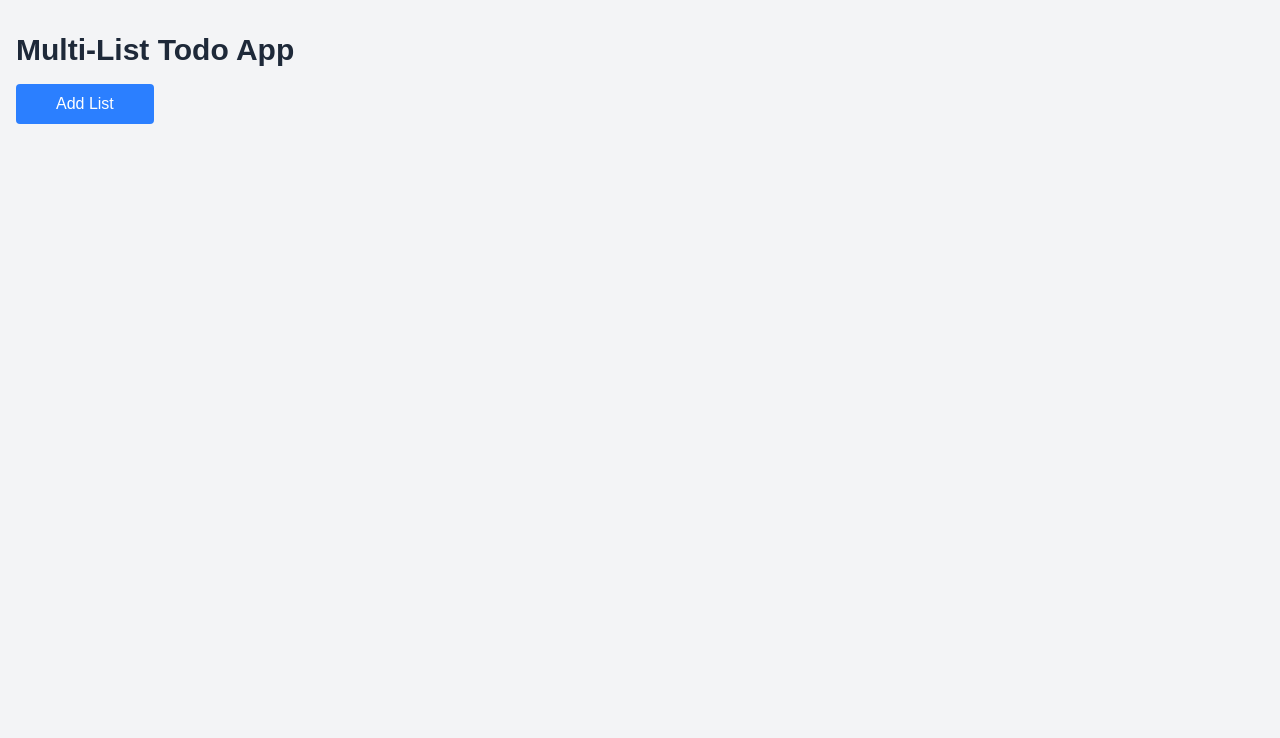
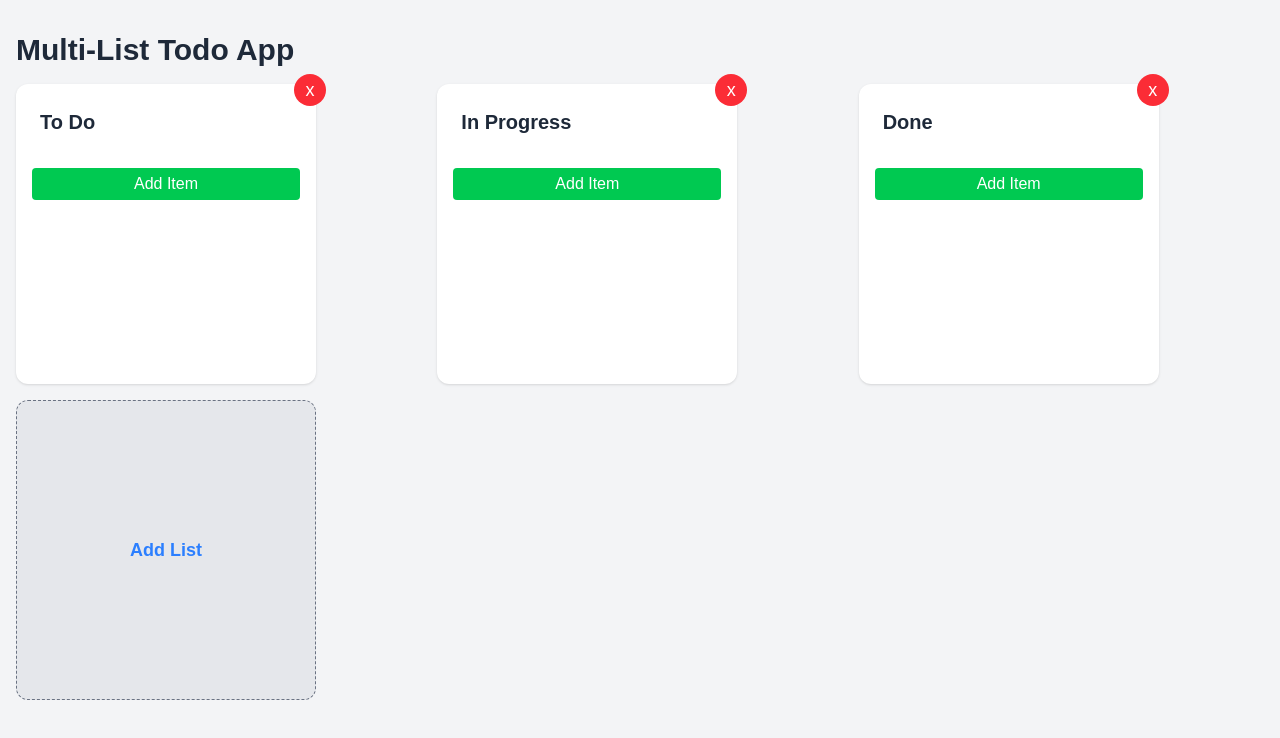
Before and after one commit to NZpatelK/listup, a Next.js app: page / in a window 1280 px wide. Shown: the top 738 px of the page. Built offline with nearby package versions, Linux system fonts and the light colour scheme.

Commit message:
create add item clickable

```diff
--- a/src/app/components/Item.js
+++ b/src/app/components/Item.js
@@ -1,24 +1,23 @@
 'use client';
-import { useState } from "react";
 
 export default function Item({ item, updateItem, deleteItem }) {
-    const [text, setText] = useState(item.content);
-
   const handleChange = (e) => {
-        setText(e.target.value);
     updateItem({ ...item, content: e.target.value });
   };
 
   return (
-        <div className="flex items-center gap-2">
+    <div className="bg-gray-100 p-2 rounded flex items-center justify-between gap-2">
       <input
-                className="flex-grow p-2 border border-gray-200 rounded text-gray-800 focus:outline-none focus:ring-2 focus:ring-blue-500"
-                value={text}
+        className="flex-grow bg-transparent outline-none text-gray-800"
+        value={item.content}
         onChange={handleChange}
       />
-            <button className="text-red-500" onClick={() => deleteItem(item.id)}>
-                ❌
+      <button
+        onClick={() => deleteItem(item.id)}
+        className="text-white bg-red-500 px-2 py-1 rounded"
+      >
+        x
       </button>
     </div>
-    )
-};
+  );
+}
--- a/src/app/components/List.js
+++ b/src/app/components/List.js
@@ -1,53 +1,90 @@
 'use client';
-import { useState, useRef } from "react";
-import Item from "@/app/components/Item";
 
-export default function List({ list, updateList, deleteList }) {
+import { useState, useRef } from 'react';
+import Item from './Item';
+
+export default function List({
+  list,
+  updateList,
+  deleteList,
+  onItemDropFromOtherList,
+}) {
   const [title, setTitle] = useState(list.name);
   const [items, setItems] = useState(list.items);
-    const dragItem = useRef();
-    const dragOverItem = useRef();
+
+  const dragItem = useRef(null);
+  const dragOverItem = useRef(null);
 
   const handleTitleChange = (e) => {
-        setTitle(e.target.value);
-        updateList({ ...list, name: e.target.value, items });
+    const newTitle = e.target.value;
+    setTitle(newTitle);
+    updateList({ ...list, name: newTitle, items });
   };
 
   const addItem = () => {
-        const newItem = { id: Date.now().toString(), content: "New Item" };
+    const newItem = { id: Date.now().toString(), content: 'New Item' };
     const newItems = [...items, newItem];
     setItems(newItems);
-        updateList({ ...list, name: title, items: newItems });
+    updateList({ ...list, items: newItems });
   };
 
   const updateItem = (updatedItem) => {
     const newItems = items.map((i) => (i.id === updatedItem.id ? updatedItem : i));
     setItems(newItems);
-        updateList({ ...list, name: title, items: newItems });
+    updateList({ ...list, items: newItems });
   };
 
   const deleteItem = (id) => {
     const newItems = items.filter((i) => i.id !== id);
     setItems(newItems);
-        updateList({ ...list, name: title, items: newItems });
+    updateList({ ...list, items: newItems });
   };
 
-    const handleSort = () => {
-        const _items = [...items];
-        const draggedItemContent = _items.splice(dragItem.current, 1)[0];
-        _items.splice(dragOverItem.current, 0, draggedItemContent);
-        setItems(_items);
-        updateList({ ...list, name: title, items: _items });
+  const handleDragStart = (item, index) => {
+    dragItem.current = index;
+    window.dragPayload = { item, fromListId: list.id };
+  };
+
+  const handleDrop = () => {
+    const payload = window.dragPayload;
+    if (!payload) return;
+
+    if (payload.fromListId === list.id) {
+      const reorderedItems = [...items];
+      const [draggedItem] = reorderedItems.splice(dragItem.current, 1);
+      reorderedItems.splice(dragOverItem.current, 0, draggedItem);
+      setItems(reorderedItems);
+      updateList({ ...list, items: reorderedItems });
+    } else {
+      const newItems = [...items, payload.item];
+      setItems(newItems);
+      updateList({ ...list, items: newItems });
+
+      if (onItemDropFromOtherList) {
+        onItemDropFromOtherList(payload.fromListId, payload.item.id);
+      }
+    }
+
+    dragItem.current = null;
+    dragOverItem.current = null;
+    window.dragPayload = null;
   };
 
   return (
-        <div className="bg-white rounded-xl shadow p-4 relative">
+    <div
+      className="bg-white rounded-xl shadow p-4 relative w-[300px] min-h-[300px]"
+      onDrop={handleDrop}
+      onDragOver={(e) => e.preventDefault()}
+    >
       <input
         className="text-xl font-bold mb-2 w-full text-gray-800 focus:outline-none focus:ring-2 focus:ring-blue-500 rounded p-2"
         value={title}
         onChange={handleTitleChange}
       />
-            <button className="text-lg w-8 h-8 text-white bg-red-500 mb-2 rounded-full absolute top-[-10px] right-[-10px]" onClick={() => deleteList(list.id)}>
+      <button
+        className="text-lg w-8 h-8 text-white bg-red-500 mb-2 rounded-full absolute top-[-10px] right-[-10px]"
+        onClick={() => deleteList(list.id)}
+      >
         x
       </button>
       <div>
@@ -55,9 +92,8 @@ export default function List({ list, updateList, deleteList }) {
           <div
             key={item.id}
             draggable
-                        onDragStart={() => (dragItem.current = index)}
+            onDragStart={() => handleDragStart(item, index)}
             onDragEnter={() => (dragOverItem.current = index)}
-                        onDragEnd={handleSort}
             onDragOver={(e) => e.preventDefault()}
             className="mb-2 transition-transform duration-200 hover:scale-[1.05]"
           >
@@ -65,7 +101,10 @@ export default function List({ list, updateList, deleteList }) {
           </div>
         ))}
       </div>
-            <button className="mb-2 px-2 py-1 bg-green-500 text-white rounded w-[95%]" onClick={addItem}>
+      <button
+        className="mt-4 px-2 py-1 bg-green-500 text-white rounded w-full"
+        onClick={addItem}
+      >
         Add Item
       </button>
     </div>
--- a/src/app/components/TodoBoard.js
+++ b/src/app/components/TodoBoard.js
@@ -1,42 +1,103 @@
-"use client";
-import { useState, useEffect } from "react";
-import List from "@/app/components/List";
-import { v4 as uuidv4 } from "uuid";
+'use client';
+
+import { useState, useRef } from 'react';
+import List from '@/app/components/List';
+import { v4 as uuidv4 } from 'uuid';
 
 export default function TodoBoard() {
-  const [lists, setLists] = useState([]);
+  const dragItem = useRef(null);
+  const dragOverItem = useRef(null);
 
-  useEffect(() => {
-    // Load lists from DynamoDB
-  }, []);
+  const [lists, setLists] = useState([
+    {
+      id: uuidv4(),
+      // orderNo: 1,
+      name: 'To Do',
+      items: [],
+    },
+    {
+      id: uuidv4(),
+      // orderNo: 2,
+      name: 'In Progress',
+      items: [],
+    },
+    {
+      id: uuidv4(),
+      // orderNo: 3,
+      name: 'Done',
+      items: [],
+    },
+  ]);
 
-  const addList = () => {
-    const newList = { id: uuidv4(), name: "New List", items: [] };
-    setLists([...lists, newList]);
-    // Save to DynamoDB
+  const handleDragStart = (index) => {
+    dragItem.current = index;
+  };
+
+  const handleDragEnter = (index) => {
+    dragOverItem.current = index;
+  };
+
+  const handleDrop = () => {
+    const copyLists = [...lists];
+    const dragIndex = dragItem.current;
+    const dropIndex = dragOverItem.current;
+
+    if (dragIndex === dropIndex || dragIndex === null || dropIndex === null) return;
+
+    const draggedList = copyLists[dragIndex];
+    copyLists.splice(dragIndex, 1);
+    copyLists.splice(dropIndex, 0, draggedList);
+
+    setLists(copyLists);
+    dragItem.current = null;
+    dragOverItem.current = null;
   };
 
   const updateList = (updatedList) => {
-    const newLists = lists.map((l) => (l.id === updatedList.id ? updatedList : l));
-    setLists(newLists);
-    // Save to DynamoDB
+    setLists((prevLists) =>
+      prevLists.map((list) => (list.id === updatedList.id ? updatedList : list))
+    );
   };
 
   const deleteList = (id) => {
-    const newLists = lists.filter((l) => l.id !== id);
-    setLists(newLists);
-    // Delete from DynamoDB
+    setLists((prev) => prev.filter((list) => list.id !== id));
+  };
+
+  const removeItemFromList = (listId, itemId) => {
+    setLists((prevLists) =>
+      prevLists.map((list) => {
+        if (list.id === listId) {
+          const newItems = list.items.filter((item) => item.id !== itemId);
+          return { ...list, items: newItems };
+        }
+        return list;
+      })
+    );
   };
 
   return (
-    <div>
-      <button className="mb-4 px-10 py-2 bg-blue-500 text-white rounded hover:bg-blue-600 transition ease-in-out duration-300" onClick={addList}>
-        Add List
-      </button>
-      <div className="grid md:grid-cols-2 lg:grid-cols-3 gap-4">
-        {lists.map((list) => (
-          <List key={list.id} list={list} updateList={updateList} deleteList={deleteList} />
-        ))}
+    <div className="grid md:grid-cols-2 lg:grid-cols-3 gap-4">
+      {lists.map((list, index) => (
+        <div
+          key={list.id}
+          draggable
+          onDragStart={() => handleDragStart(index)}
+          onDragEnter={() => handleDragEnter(index)}
+          onDragOver={(e) => e.preventDefault()}
+          onDrop={handleDrop}
+        >
+          <List
+            list={list}
+            updateList={updateList}
+            deleteList={deleteList}
+            onItemDropFromOtherList={removeItemFromList}
+          />
+        </div>
+      ))}
+      <div className="bg-gray-200 border border-dashed border-gray-500 rounded-xl p-4 relative w-[300px] min-h-[300px] flex items-center justify-center">
+        <button className='text-lg text-blue-500 font-bold' onClick={() => setLists([...lists, { id: uuidv4(), name: 'New List', items: [] }])}>
+          Add List
+        </button>
       </div>
     </div>
   );
```
Lines whose indentation alone changed are shown as unchanged.
